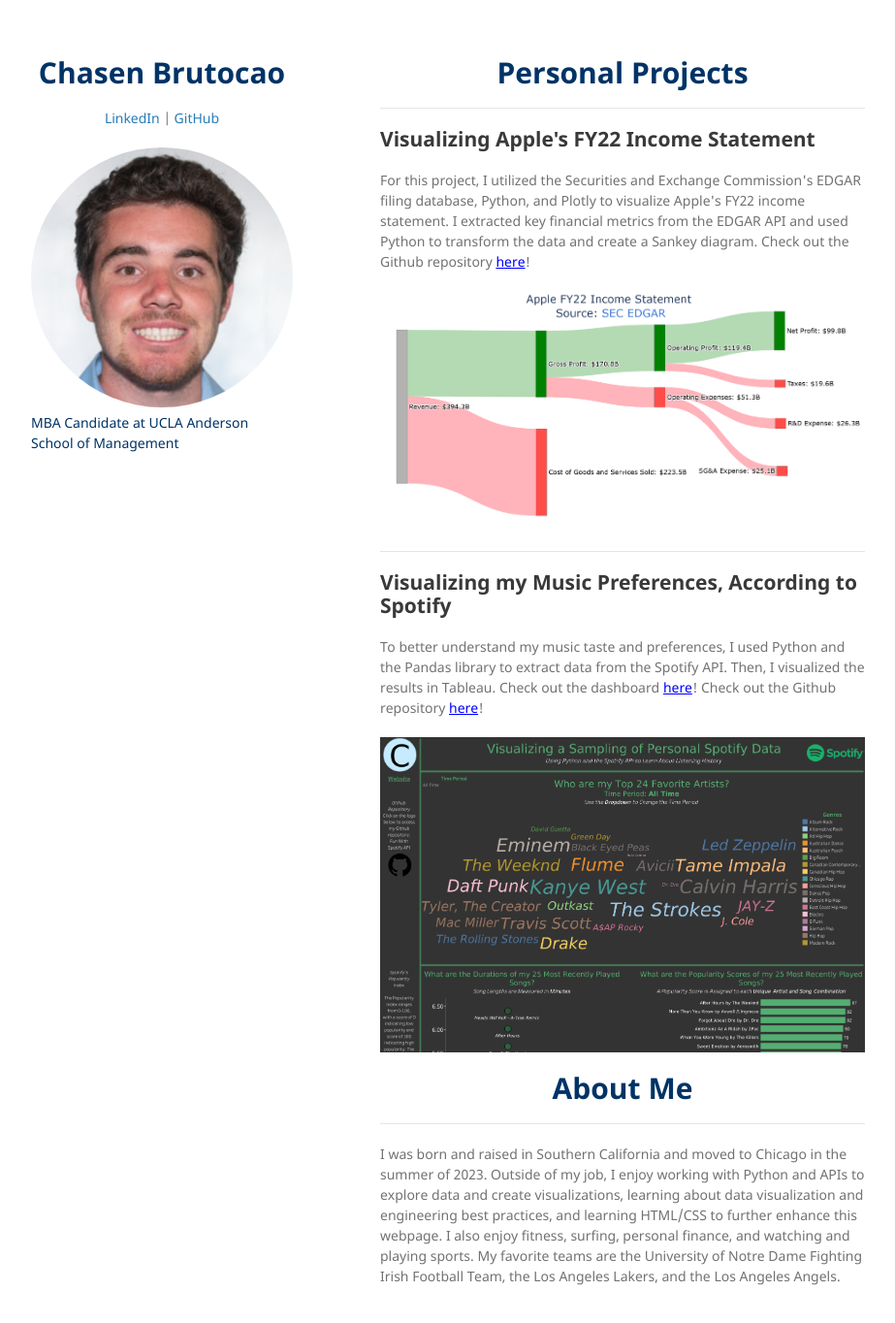
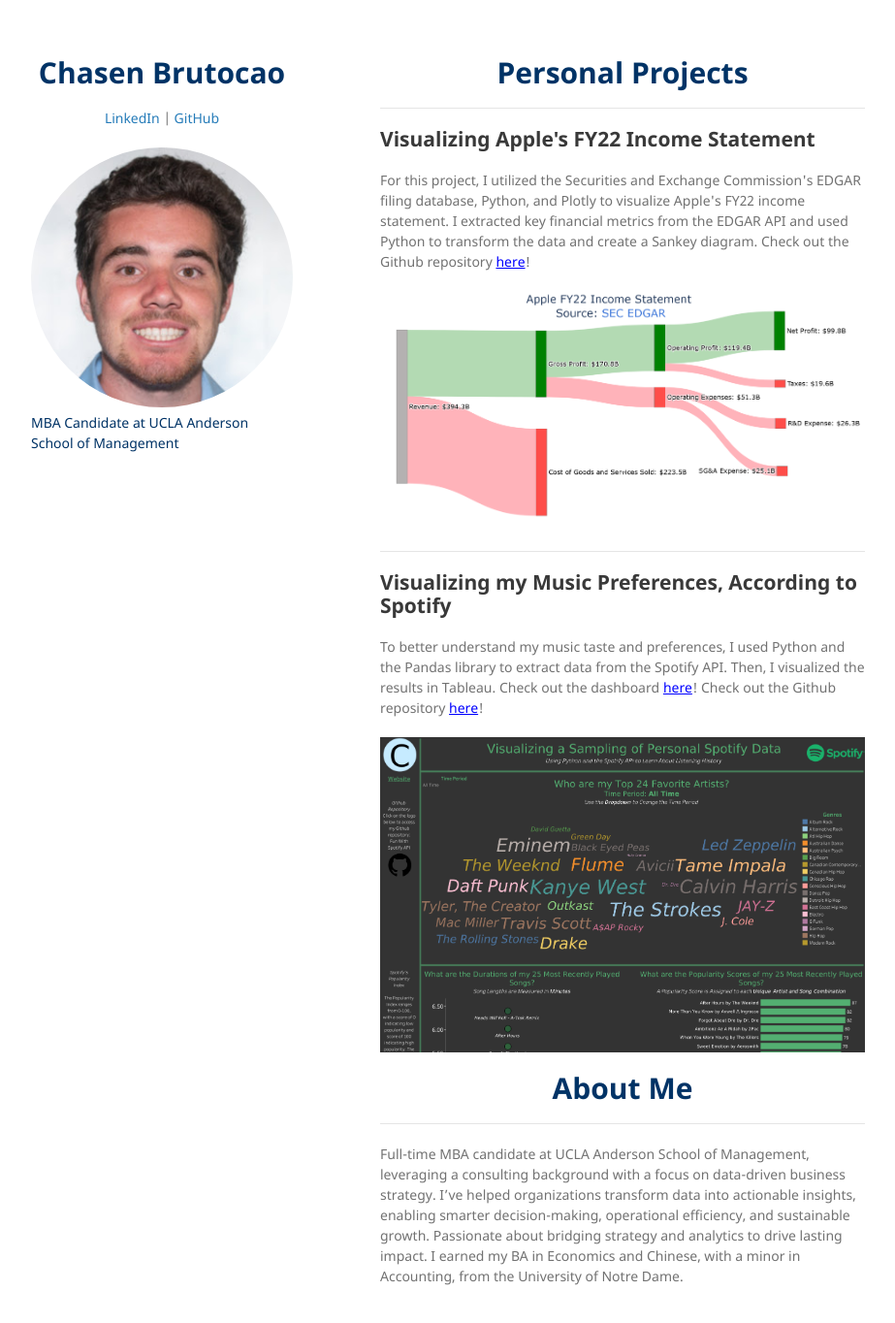
Before and after one commit to chasenbru/chasenbru.github.io, a Jekyll site: the page built from README.md, in a window 1280 px wide and 1396 px high. Shown: the top 1364 px of the window at 97% size, without its empty margins (178-1101 px from the left). Built offline with Jekyll 4.4.1, drawn with Linux system fonts in a browser that asks for light colours; our own code applies the rules of GitHub Pages for plain Markdown files.

Commit message:
Update default.html

```diff
--- a/_layouts/default.html
+++ b/_layouts/default.html
@@ -92,7 +92,8 @@
         <h1 style="font-size: 30px; color: #003366; text-align: center;">About Me</h1>
         <hr>
         <p>
-          I was born and raised in Southern California and moved to Chicago in the summer of 2023. Outside of my job, I enjoy working with Python and APIs to explore data and create visualizations, learning about data visualization and engineering best practices, and learning HTML/CSS to further enhance this webpage. I also enjoy fitness, surfing, personal finance, and watching and playing sports. My favorite teams are the University of Notre Dame Fighting Irish Football Team, the Los Angeles Lakers, and the Los Angeles Angels.
+          Full-time MBA candidate at UCLA Anderson School of Management, leveraging a consulting background with a focus on data-driven business strategy. I’ve helped organizations transform data into actionable insights, enabling smarter decision-making, operational efficiency, and sustainable growth. Passionate about bridging strategy and analytics to drive lasting impact.
+          I earned my BA in Economics and Chinese, with a minor in Accounting, from the University of Notre Dame.
         </p>
       </section>
       <!--
```
